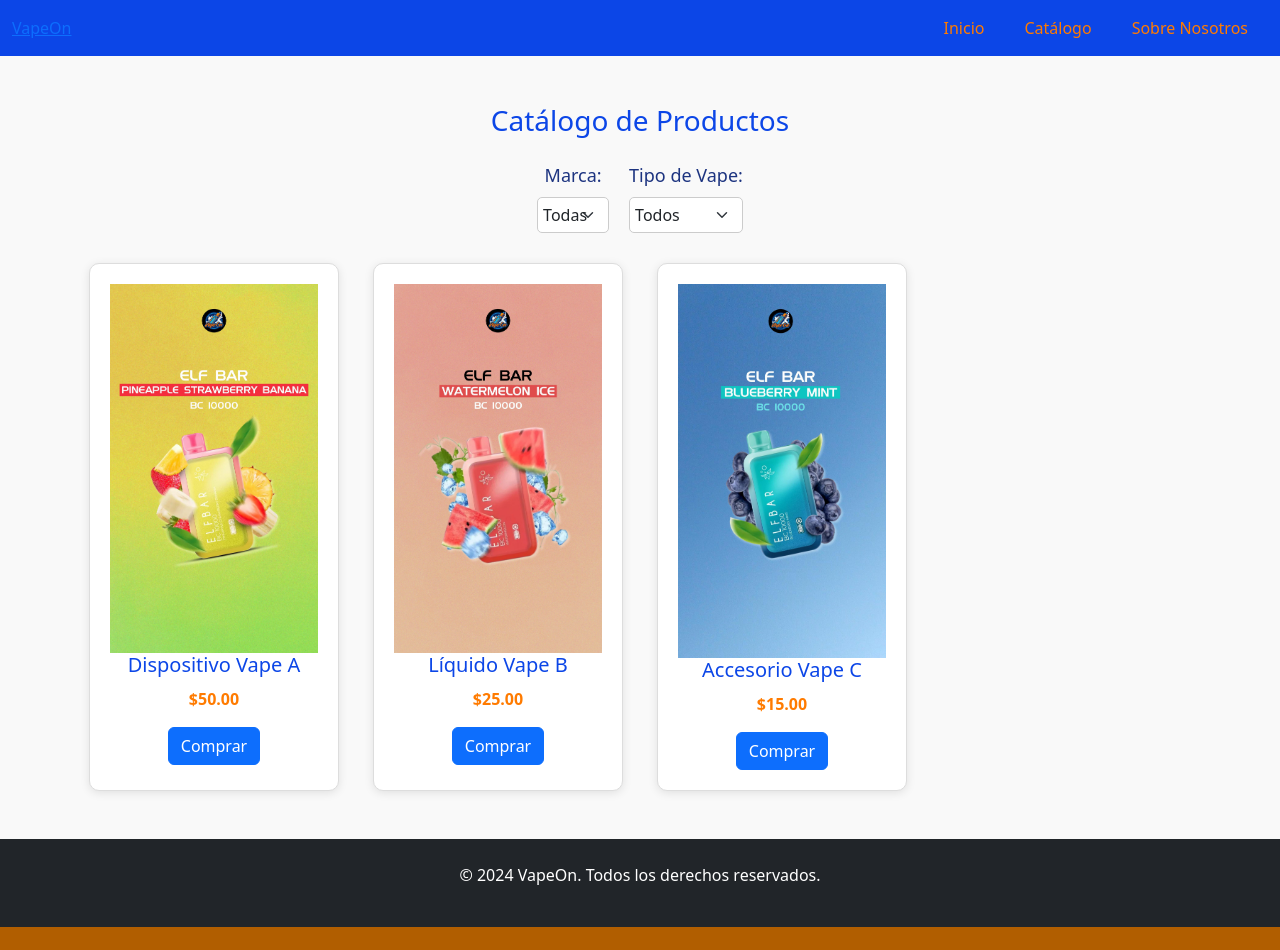
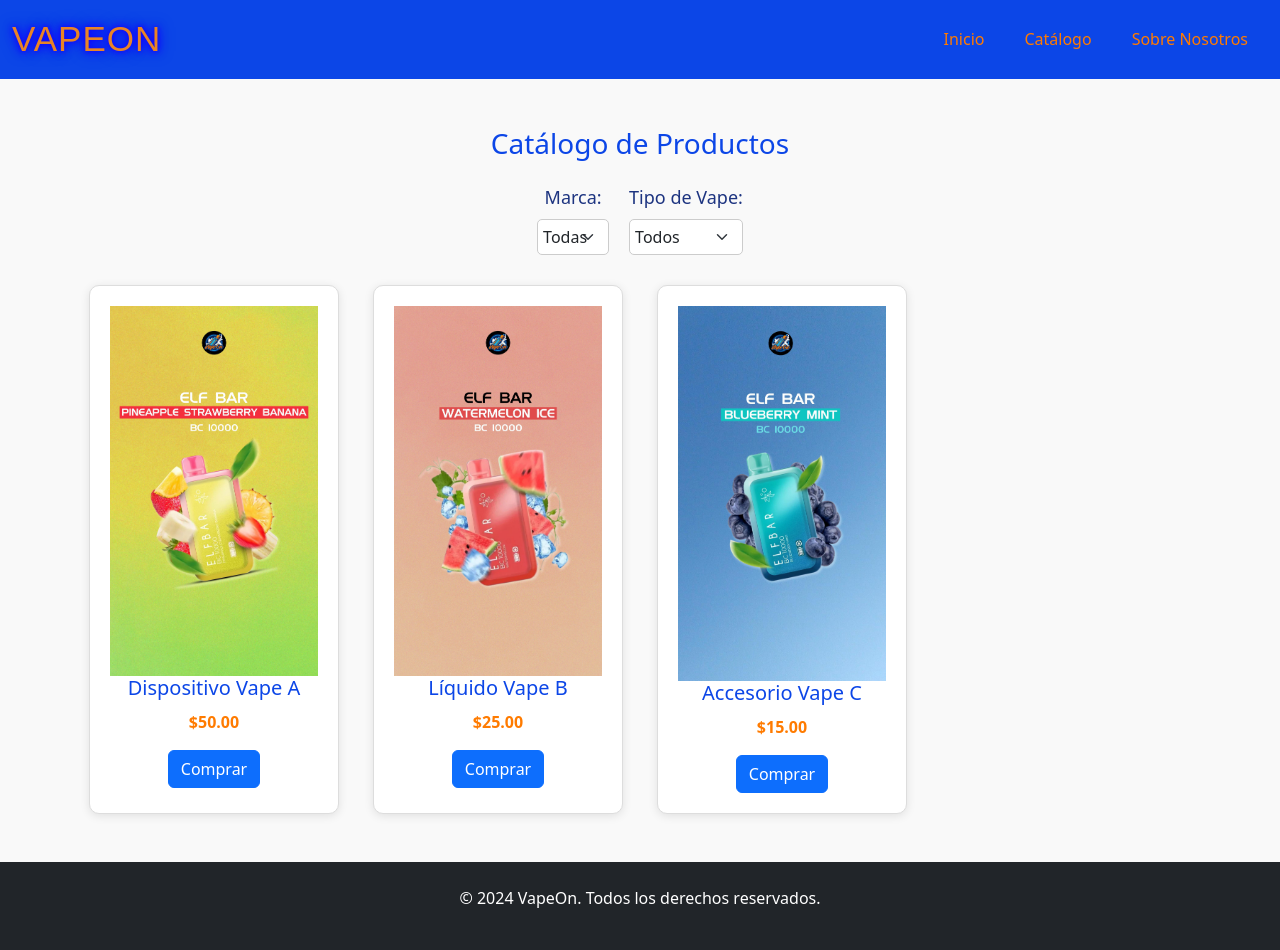
Before and after one commit to fabrigabriell/vapeOn, a plain HTML site: page html/catalogo.html in a window 1280 px wide. Before the commit the page ends 927 px from the top, so only its background shows below. Drawn offline with nearby package versions, Linux system fonts and the light colour scheme; a web font is replaced by a local one.

Commit message:
correccion

```diff
--- a/html/catalogo.html
+++ b/html/catalogo.html
@@ -14,7 +14,7 @@
     <header>
         <nav class="navbar navbar-expand-lg navbar-dark navbar-custom">
             <div class="container-fluid">
-                <a href="../index.html class="navbar-brand title-link">VapeOn</a>
+                <a href="../index.html" class="navbar-brand title-link">VapeOn</a>
                 <button class="navbar-toggler" type="button" data-bs-toggle="collapse" data-bs-target="#navbarNav">
                     <span class="navbar-toggler-icon"></span>
                 </button>
```
